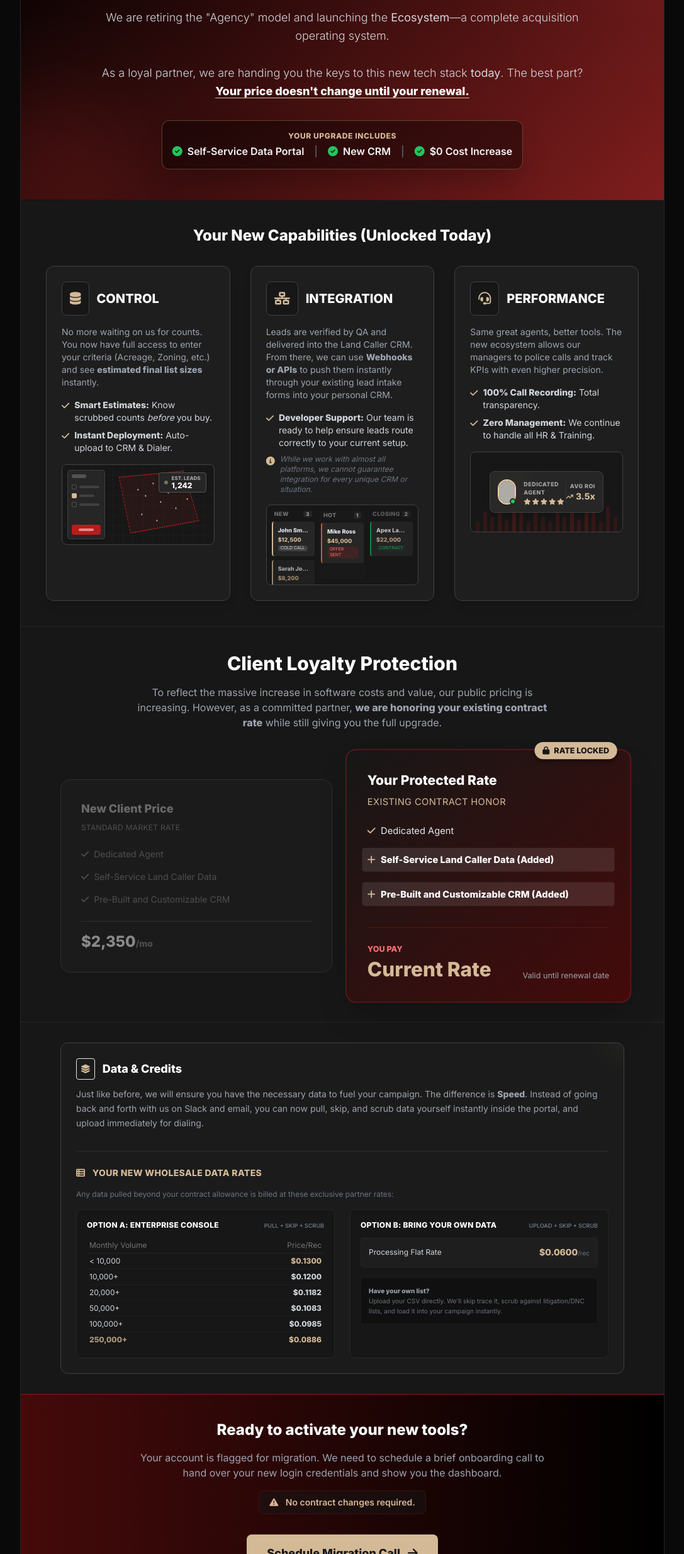
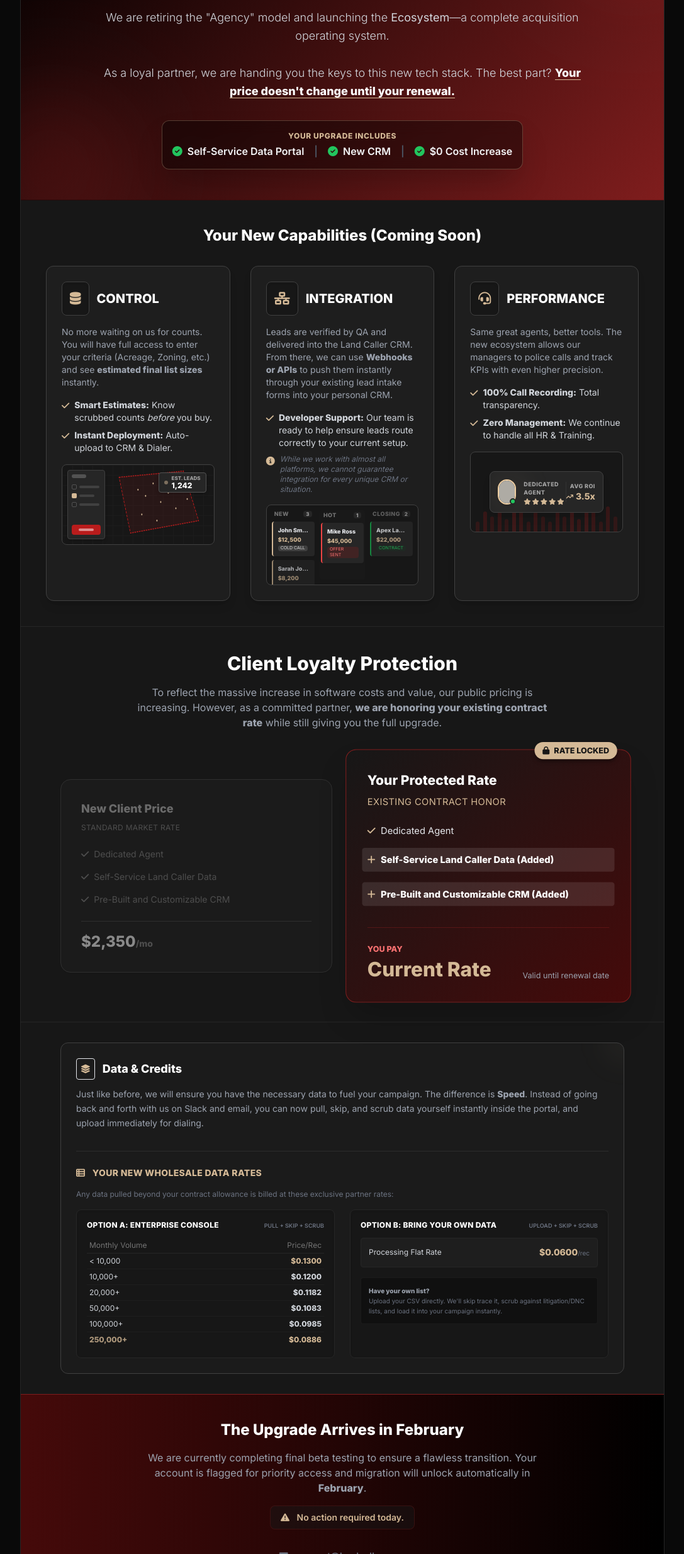
Before and after one commit to johnlowrey-oss/Land-Caller-2026-Update-Current-Client-Migration, a plain HTML site: page index.html in a window 1280 px wide. Shown: the part 333-2800 px from the top of the page at 63% size, without its empty margins (96-1183 px from the left). Drawn offline with nearby package versions, Linux system fonts and the light colour scheme; grey boxes are pictures that could not be loaded.

Commit message:
Update index.html

```diff
--- a/index.html
+++ b/index.html
@@ -135,7 +135,7 @@
                 <p class="text-lg text-gray-300 mb-8 font-light leading-relaxed">
                     We are retiring the "Agency" model and launching the <strong>Ecosystem</strong>—a complete acquisition operating system.
                     <br><br>
-                    As a loyal partner, we are handing you the keys to this new tech stack <strong>today</strong>. The best part?
+                    As a loyal partner, we are handing you the keys to this new tech stack. The best part?
                     <span class="text-white font-bold border-b border-tan-500">Your price doesn't change until your renewal.</span>
                 </p>
                 <div class="bg-black/40 backdrop-blur-md border border-tan-500/30 p-4 rounded-xl inline-block shadow-2xl">
@@ -156,7 +156,7 @@
 
         <!-- FEATURES GRID -->
         <section class="p-10 bg-neutral-900">
-            <h3 class="text-2xl font-bold text-center mb-8 text-white">Your New Capabilities (Unlocked Today)</h3>
+            <h3 class="text-2xl font-bold text-center mb-8 text-white">Your New Capabilities (Coming Soon)</h3>
             <div class="grid grid-cols-1 md:grid-cols-3 gap-8">
 
                 <!-- FEATURE 1: CONTROL -->
@@ -167,7 +167,7 @@
                         </div>
                         <h3 class="font-bold text-xl text-white">CONTROL</h3>
                     </div>
-                    <p class="text-sm text-gray-400 mb-4">No more waiting on us for counts. You now have full access to enter your criteria (Acreage, Zoning, etc.) and see <strong>estimated final list sizes</strong> instantly.</p>
+                    <p class="text-sm text-gray-400 mb-4">No more waiting on us for counts. You will have full access to enter your criteria (Acreage, Zoning, etc.) and see <strong>estimated final list sizes</strong> instantly.</p>
                     <ul class="text-sm space-y-2 mb-4 text-gray-300">
                         <li class="flex items-start">
                             <i class="fa-solid fa-check text-tan-500 mt-1 mr-2 shrink-0"></i>
@@ -537,21 +537,17 @@
 
         <!-- CALL TO ACTION / FOOTER -->
         <footer class="bg-gradient-to-r from-red-950 to-black text-white text-center p-10 border-t border-red-900">
-            <h3 class="text-2xl font-bold mb-4">Ready to activate your new tools?</h3>
+            <h3 class="text-2xl font-bold mb-4">The Upgrade Arrives in February</h3>
             <div class="mb-8 max-w-2xl mx-auto">
                 <p class="text-gray-400 mb-4">
-                    Your account is flagged for migration. We need to schedule a brief onboarding call to hand over your new login credentials and show you the dashboard.
+                    We are currently completing final beta testing to ensure a flawless transition. Your account is flagged for priority access and migration will unlock automatically in <strong>February</strong>.
                 </p>
                 <div class="bg-neutral-900/50 inline-block px-4 py-2 rounded-lg border border-red-900/30">
                     <p class="text-sm font-semibold text-tan-500">
-                        <i class="fa-solid fa-triangle-exclamation mr-2"></i> No contract changes required.
+                        <i class="fa-solid fa-triangle-exclamation mr-2"></i> No action required today.
                     </p>
                 </div>
             </div>
-
-            <a href="#" class="inline-block bg-tan-500 hover:bg-tan-400 text-neutral-900 font-bold text-lg px-8 py-4 rounded-lg shadow-lg transition-transform transform hover:-translate-y-1 mb-6">
-                Schedule Migration Call <i class="fa-solid fa-arrow-right ml-2"></i>
-            </a>
 
             <div class="flex justify-center items-center text-sm font-semibold tracking-wide gap-6 mt-4">
                 <a href="mailto:support@landcaller.com" class="hover:text-tan-500 transition-colors text-gray-500"><i class="fa-solid fa-envelope mr-2"></i> support@landcaller.com</a>
```
